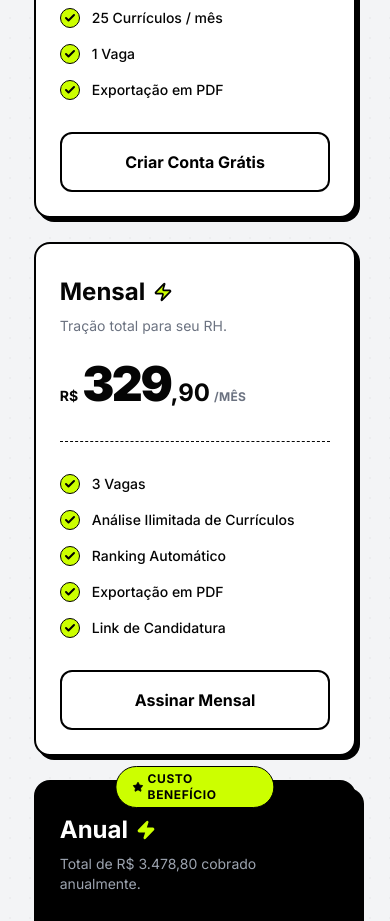
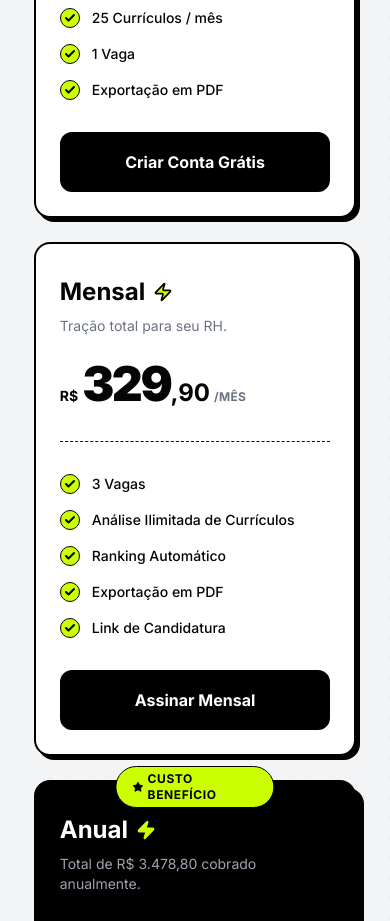
Before and after one commit to rfricardofarias48-spec/elevva, a React (Vite) app: page / in a window 390 px wide. Shown: the part 7560-8481 px from the top of the page. Built offline with nearby package versions, Linux system fonts and the light colour scheme.

Commit message:
feat(pricing): Adjust CTA button styles for non-popular plans
Updates the styling for Call-to-Action buttons on non-popular pricing plans. The default now uses a black background with white text, with a hover effect reversing this. This provides better visual distinction from the popular plan's CTA.

```diff
--- a/components/Pricing.tsx
+++ b/components/Pricing.tsx
@@ -108,7 +108,7 @@ export const Pricing: React.FC = () => {
                   w-full py-4 rounded-xl font-bold border-2 transition-all text-center block
                   ${plan.isPopular
                     ? 'bg-brand-neon text-black border-brand-neon hover:bg-white hover:border-white'
-                    : 'bg-white text-black border-black hover:bg-black hover:text-white'}
+                    : 'bg-black text-white border-black md:bg-white md:text-black md:hover:bg-black md:hover:text-white'}
                 `}
               >
                 {plan.buttonText}
```
